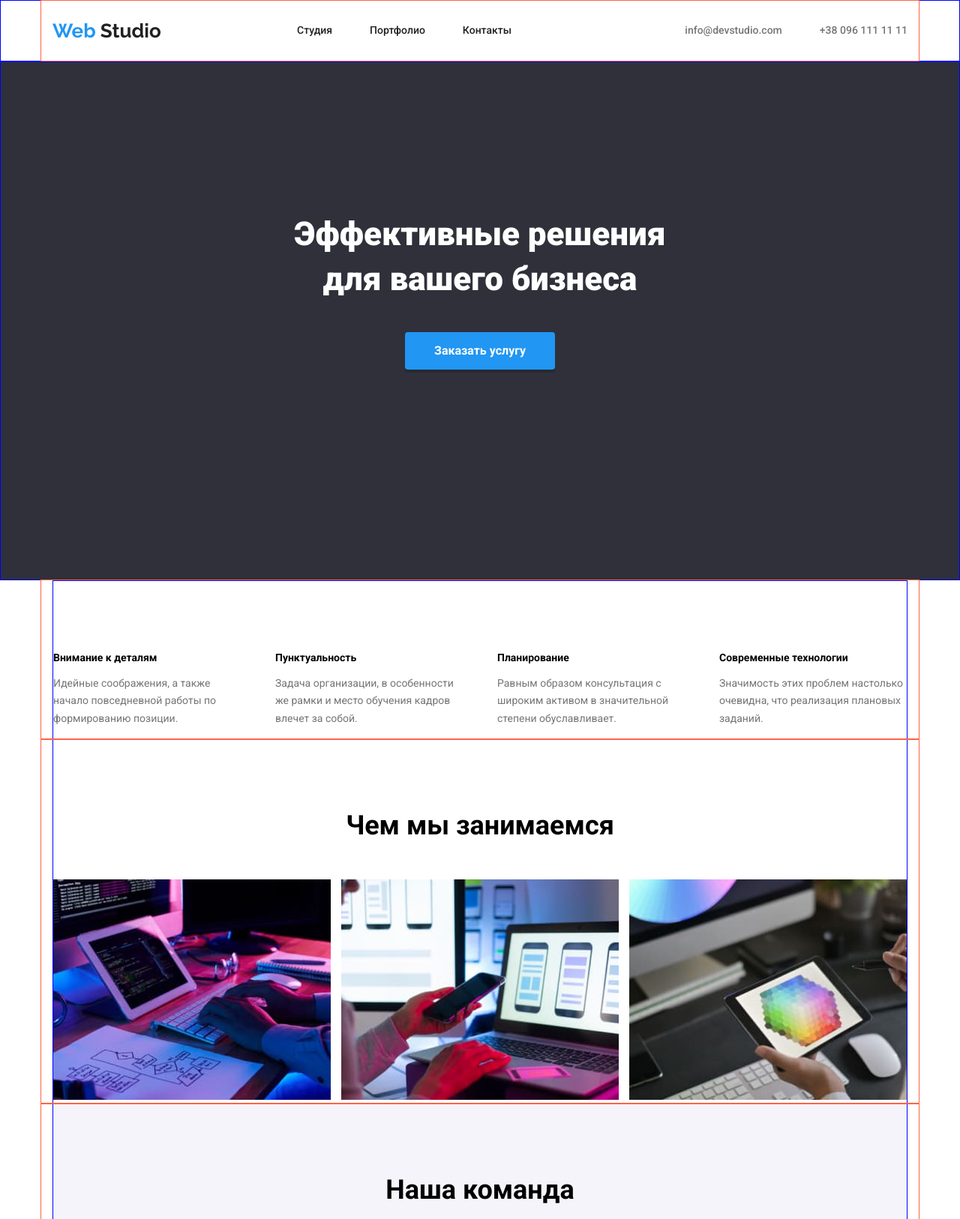
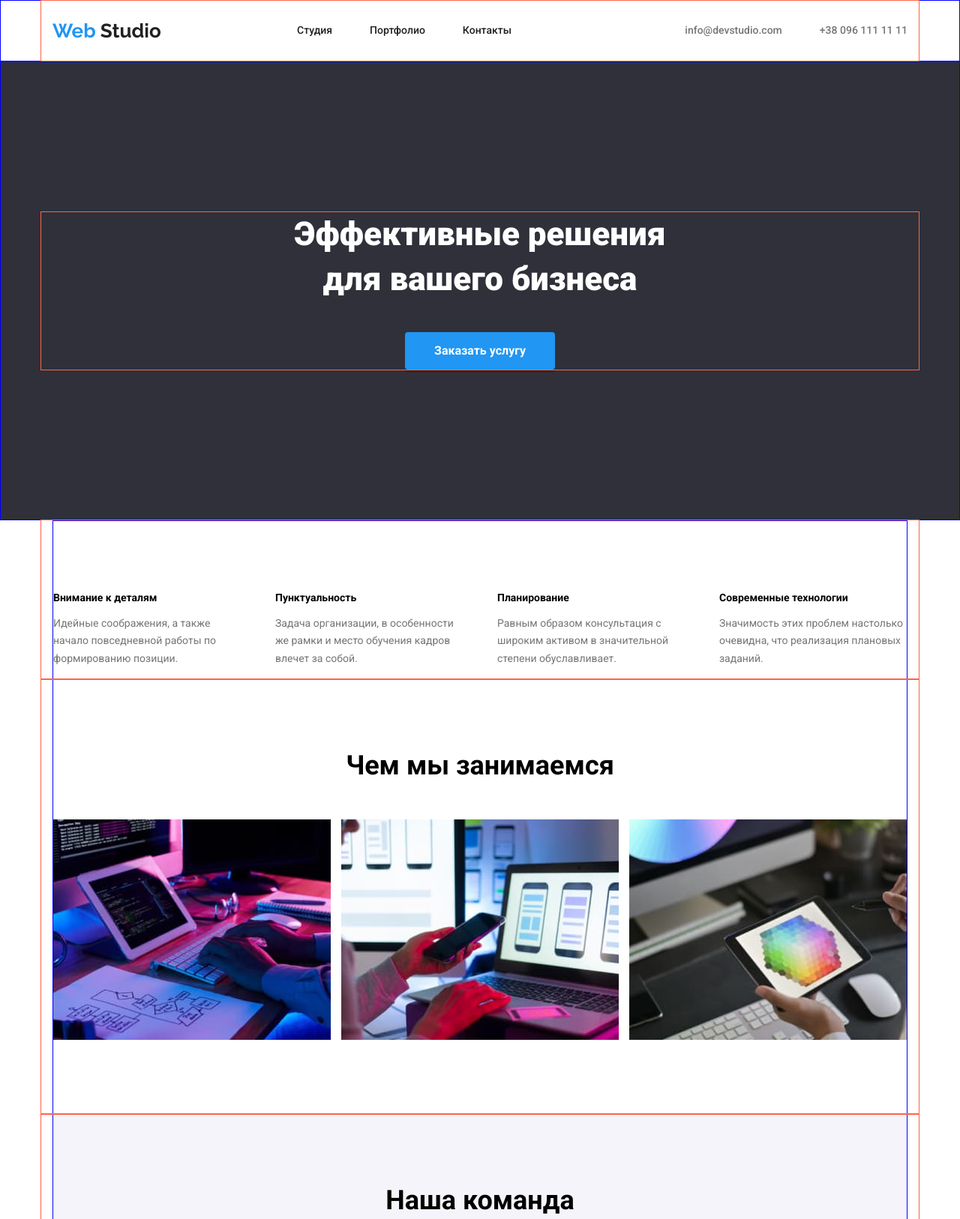
Before and after one commit to Vitaliy131994/goit-markup-hw-03, a plain HTML site: page index.html in a window 1280 px wide. Shown: the top 1626 px of the page at 75% size. Drawn offline with nearby package versions, Linux system fonts and the light colour scheme.

Commit message:
DZ-3 15.03.21

```diff
--- a/css/style.css
+++ b/css/style.css
@@ -63,10 +63,10 @@ h3 {
   max-width: 1600px;
   color: var(--white-text);
   text-decoration: none;
-  padding-top: 200px;
-  padding-bottom: 280px;
   margin-left: auto;
   margin-right: auto;
+  padding-top: 200px;
+  padding-bottom: 200px;
   text-align: center;
 }
 
@@ -222,6 +222,7 @@ h3 {
 
 .posizia {
   padding-top: 50px;
+  padding-bottom: 94px;
 }
 
 .comanda-prod {
--- a/index.html
+++ b/index.html
@@ -6,16 +6,15 @@
     <meta name="viewport" content="width=device-width, initial-scale=1.0">
     <title>goit-markup-hw-02</title>
     <link rel="stylesheet" href="./css/normalize.css">
-    <link rel="stylesheet" href="./css/style.css">
     <link rel="preconnect" href="https://fonts.gstatic.com">
     <link href="https://fonts.googleapis.com/css2?family=Raleway:wght@700&family=Roboto:wght@400;500;700;900&display=swap" rel="stylesheet">
-
+    <link rel="stylesheet" href="./css/style.css">
 </head>
 <body>
   <!--шапка сайта-->
 
     <header class="header">
-    <div  class="container">
+    <div class="container">
         <nav class="header-nav">
      <a class="logo" href="#top"> <span class="logo1">Web </span>Studio</a>
      <ul class="nav">
@@ -42,7 +41,8 @@
     </header>
 
 <main id="top">
-     <section class="zakaz">
+    <section class="zakaz">
+    <div class="container">
     <h1 class="zakaz-1">
         Эффективные решения <br> для вашего бизнеса
     </h1>
@@ -52,9 +52,11 @@
         <button class="usluga">Заказать услугу</button>
     </li>
     </ul>
+    </div>
     </section>
     <div class="container">
     <section class="detali">
+
     <ul>
    <li>
     <h3 class="zagolovok-3">
```
